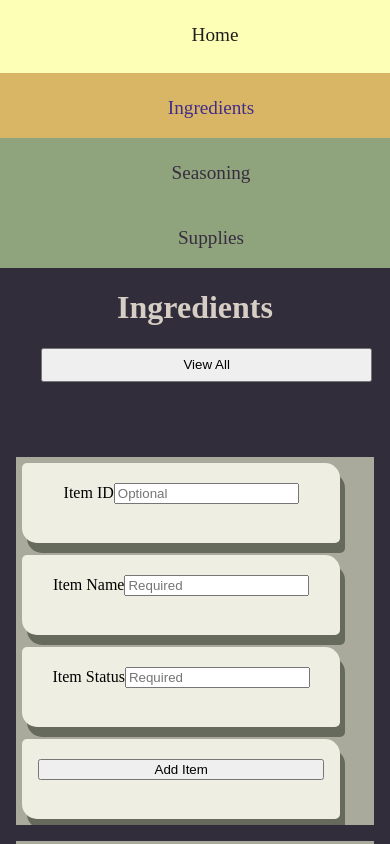
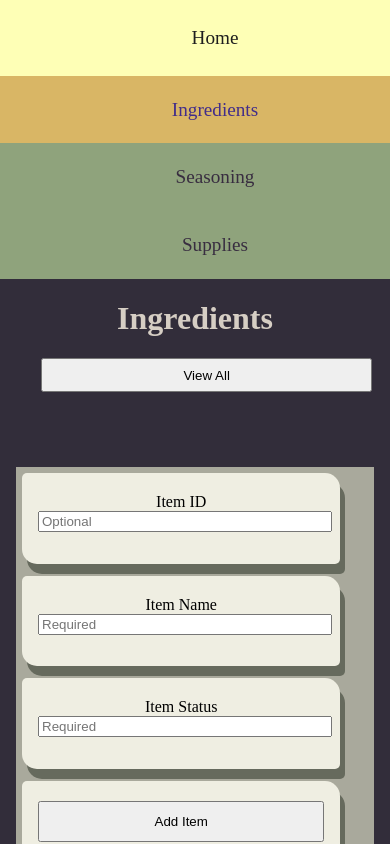
Before and after one commit to KaydenLa/home-inventory, a Vue app in the folder home-inventory/: page /ingredients in a window 390 px wide. Shown: the top 844 px of the page. Built offline with nearby package versions, Linux system fonts and the light colour scheme.

Commit message:
Updating CSS

```diff
--- a/home-inventory/src/App.vue
+++ b/home-inventory/src/App.vue
@@ -36,14 +36,16 @@ nav {
 
 .nav-left a {
   float: left;
-  padding: 24px 16px;
+  height: 10vh;
+  padding: 0px 20px;
   background-color: rgb(143, 163, 124);
 
 }
 
 .nav-right a {
   float: right;
-  padding: 24px 16px;
+  height: 10vh;
+  padding: 0px 20px;
   background-color: rgb(143, 163, 124);
 
 }
@@ -52,12 +54,13 @@ nav a {
   color: rgb(56, 45, 64);
   text-decoration: none;
   font-size: larger;
+  align-content: center;
 }
 
 .nav-right a:hover {
   background-color: rgb(254, 255, 182);
   color: rgb(30, 30, 30);
-  padding: 24px 20px;
+  padding: 0px 24px;
   text-decoration: bold;
 
 }
@@ -65,7 +68,7 @@ nav a {
 .nav-left a:hover {
   background-color: rgb(254, 255, 182);
   color: rgb(30, 30, 30);
-  padding: 24px 20px;
+  padding: 0px 24px;
   text-decoration: bold;
 }
 
@@ -78,8 +81,6 @@ a.router-link-exact-active {
   text-align: center;
 }
 
-
-
 .item {
     color: black;
     overflow: hidden;
@@ -90,13 +91,20 @@ a.router-link-exact-active {
 
 .item p {
     float: left;
-    height: 40px;
+    height: 6vh;
     background-color: rgb(239, 238, 226);
     padding: 20px 16px;
     text-align: center;
     margin: 6px;
     border-radius: 5px 15px;
     box-shadow: 5px 10px rgb(102, 106, 93);
+}
+.item input{
+  width: 100%;
+}
+.item button{
+  width: 100%;
+  height: 80%;
 }
 @media only screen and (max-width: 450px) {
 
@@ -107,22 +115,24 @@ a.router-link-exact-active {
   .nav-right a {
     float: none;
     width: 100vw;
-    margin: 0;
     display: block;
-    height: 2vh;
+    height: 8vh;
+    padding: 0px 20px;
   }
   .nav-left a {
     float: none;
     width: 100vw;
-    margin: 0;
     display: block;
-    height: 2vh;
+    height: 8vh;
+    padding: 0px 20px;
   }
   .nav-left a:hover {
-    height: 3vh;
+    height: 9vh;
+    padding: 0px 20px;
 }
 .nav-right a:hover {
-  height: 3vh;
+  height: 9vh;
+  padding: 0px 20px;
 }
 
 }
--- a/home-inventory/src/views/Ingredients.vue
+++ b/home-inventory/src/views/Ingredients.vue
@@ -127,15 +127,15 @@ async function post_data_add_item() {
             <form @submit.prevent="post_data_add_item">
                 <p>
                     <label>Item ID</label>
-                    <input type="number" v-model="form_input.addItemId"  placeholder="Required" />
+                    <input type="number" v-model="form_input.addItemId"  placeholder="Required" required />
                 </p>
                 <p>
                     <label>Item Name</label>
-                    <input type="text" v-model="form_input.addItemName" placeholder="Optional" required />
+                    <input type="text" v-model="form_input.addItemName" placeholder="Optional" />
                 </p>
                 <p>
                     <label>Item Status</label>
-                    <input type="text" v-model="form_input.addItemStatus" placeholder="Optional" required />
+                    <input type="text" v-model="form_input.addItemStatus" placeholder="Optional" />
                 </p>
                 <p>
                     <button type="submit">Update Existing</button>
@@ -185,10 +185,6 @@ p{
         width: 100vw;
     }
 
-    button {
-        width: 100%;
-    }
-
     .buttonDiv button {
         width: 85vw;
         height: 4vh;
@@ -199,5 +195,8 @@ p{
         text-align: center;
         padding-bottom: 7vh;
     }
+    .item{
+        margin-bottom: 5vh;
+    }
 }
 </style>
```
